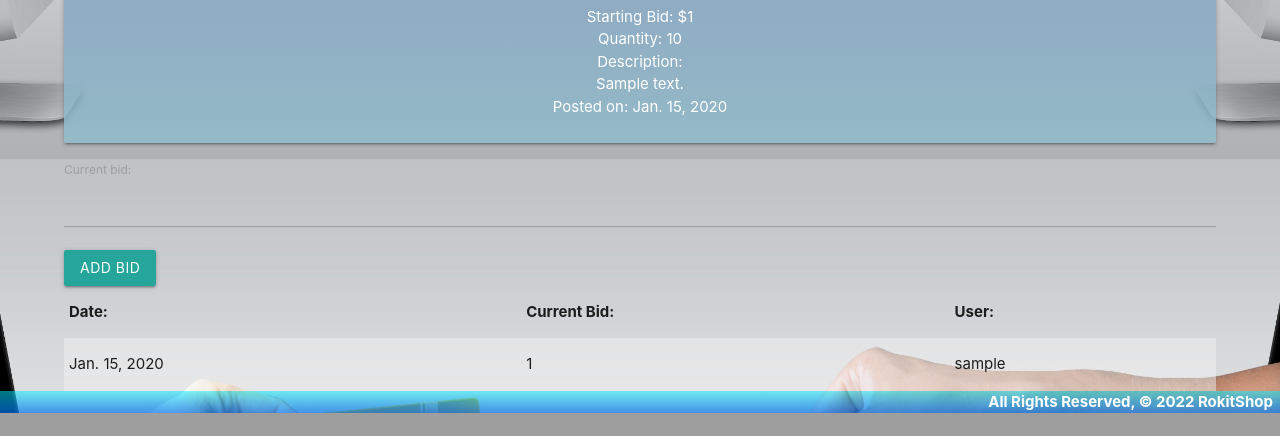
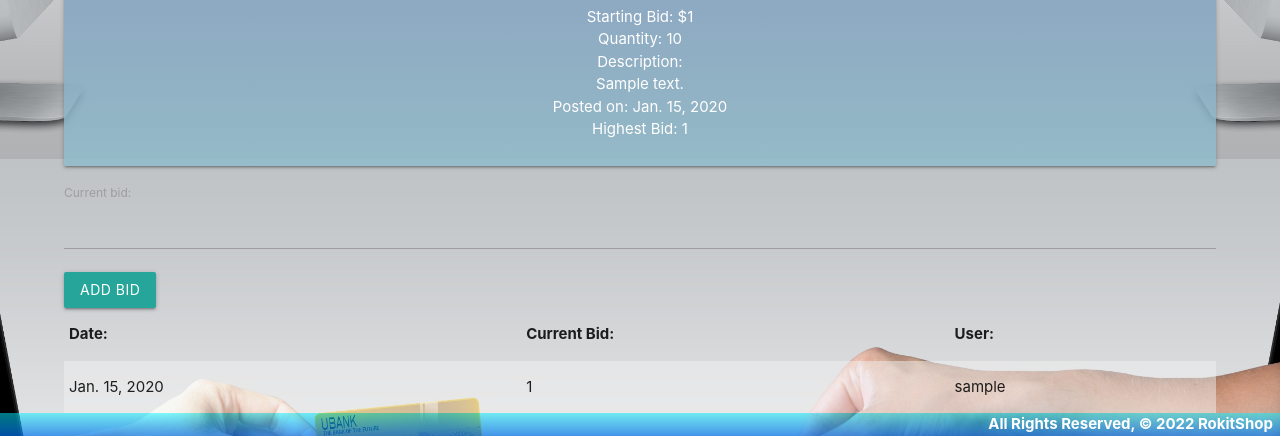
Before and after one commit to liloby/rokitshop, a Django app: page /items/1/ in a window 1280 px wide. Shown: the part 641-1077 px from the top of the page. Before the commit the page ends 1054 px from the top, so only its background shows below. Run offline with Django 4.2, Linux system fonts and the light colour scheme; tables that the repository leaves empty hold one stand-in row (values such as "Sample post"); some libraries are stand-ins or nearby versions.

Commit message:
implement bid function

```diff
--- a/main_app/models.py
+++ b/main_app/models.py
@@ -46,3 +46,6 @@ class Bid(models.Model):
 
     def __str__(self):
         return self.user
+
+    class Meta:
+        ordering = ["-current_bid"]
--- a/main_app/templates/items/detail.html
+++ b/main_app/templates/items/detail.html
@@ -10,6 +10,9 @@
             <p>Quantity: {{ item.quantity }}</p>
             <p>Description: {{ item.description|linebreaks }}</p>
             <p>Posted on: {{ item.date }}</p>
+            {% for bid in item.bid_set.all %}
+            <p>Highest Bid: {{ bid.current_bid }} </p>
+            {% endfor %}
           </div>
         </div>
         <div class="col s6">
--- a/main_app/templates/items/index.html
+++ b/main_app/templates/items/index.html
@@ -10,6 +10,7 @@
     <div class="card-content center card-content-hover purple-border">
       <span class="card-title">{{ item.name }}</span>
       <img src="https://store.storeimages.cdn-apple.com/4982/as-images.apple.com/is/iphone-12-family-select-2021?wid=940&hei=1112&fmt=jpeg&qlt=90&.v=1617135051000" width="250px"alt="">
+      <p>Posted By: {{ item.user }}</p>
       <p>Quantity: {{ item.quantity }}</p>
       <p>Description: {{ item.description }}</p>
       <p>Posted: {{ item.date }}</p>
--- a/main_app/views.py
+++ b/main_app/views.py
@@ -74,7 +74,7 @@ def items_detail(request, item_id):
   bid_form = BidForm()
   return render(request, 'items/detail.html', {
     'item': item,
-    'bid_form': bid_form
+    'bid_form': bid_form,
      })
 
 @login_required
@@ -85,10 +85,12 @@ def add_post(request, item_id):
   item.save()
   return redirect('profile')
 
+@login_required
 def add_bid(request, item_id):
   form = BidForm(request.POST)
   if form.is_valid():
     new_bid = form.save(commit=False)
     new_bid.item_id = item_id
+    new_bid.user_id = request.user.id
     new_bid.save()
   return redirect('detail', item_id=item_id)
```
